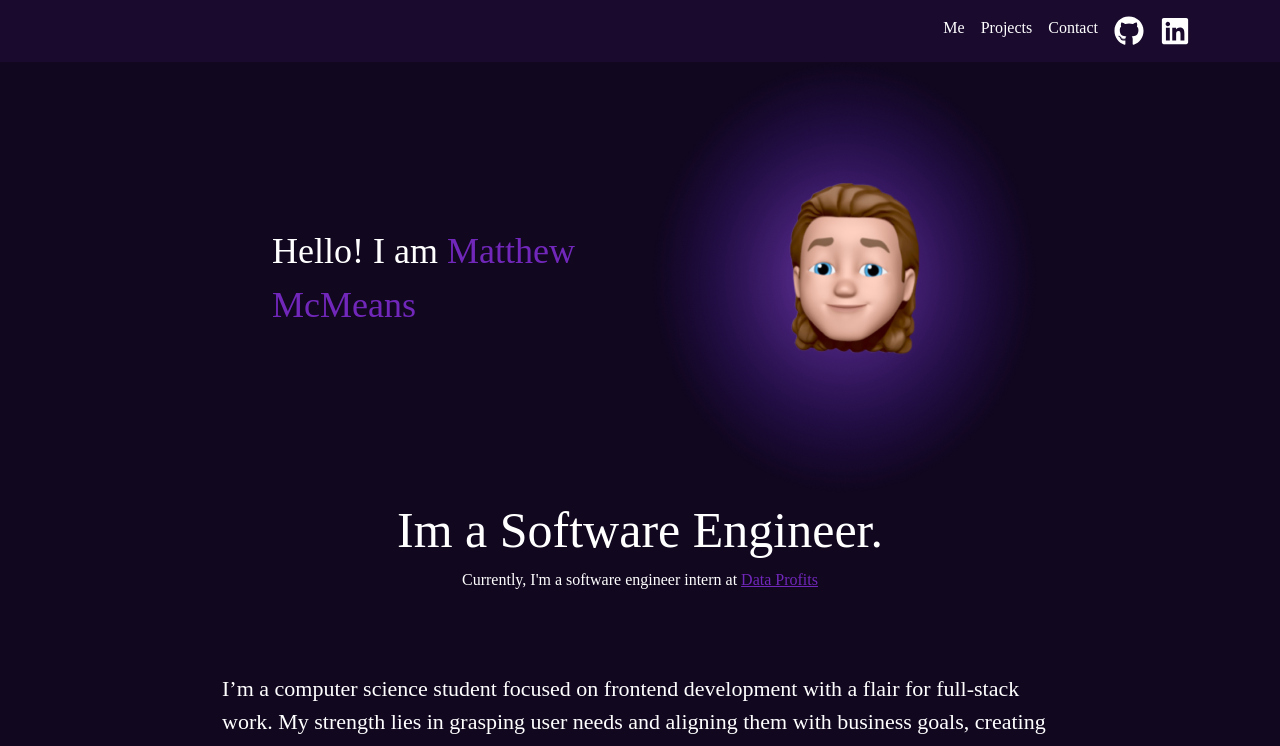
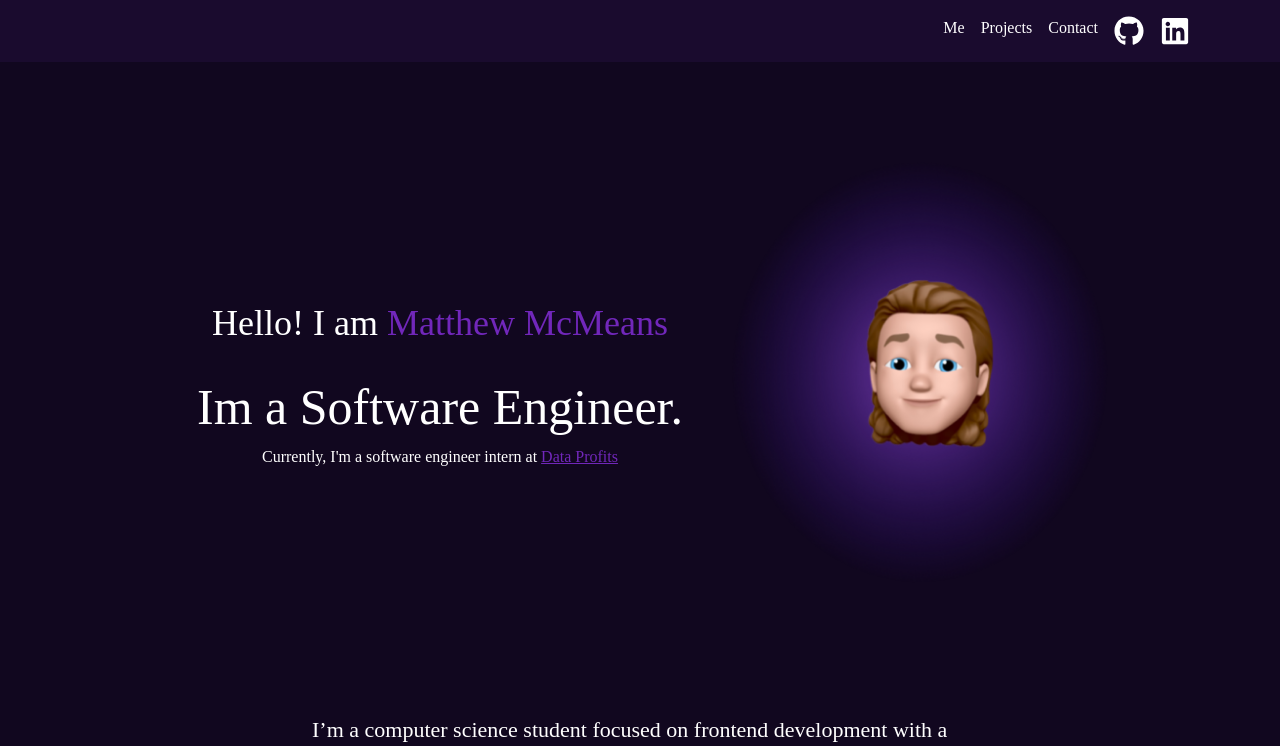
Before and after one commit to mcrayman/Portfolio, a React (Create React App) app in the folder app/: page / in a window 1280 px wide. Shown: the top 746 px of the page. Built offline with nearby package versions, Linux system fonts and the light colour scheme; a web font is replaced by a local one.

Commit message:
fix intro

```diff
--- a/app/src/Intro.js
+++ b/app/src/Intro.js
@@ -1,23 +1,21 @@
 import memoji from './memoji.png'
-import Gradient from './Gradient.png'
 import Container from 'react-bootstrap/Container';
 import Row from 'react-bootstrap/Row';
 import Col from 'react-bootstrap/Col';
 
 function Intro() {
     return (
-        <Container id="intro" className='intro'>
+        <Container id="intro" className='intro' style={{width: '75%'}}>
             <Row className="justify-content-md-center">
-                <Col md={{ span: 4, offset: 2 }} className='hello'>Hello! I am <span className='name'>Matthew McMeans</span></Col>
-                <Col className='memoji-container'><img className="me" src={memoji} alt="memoji"/></Col>
+                <Col md={7}  className="align-self-center" style={{ marginTop: '100px'}}>
+                <div className='hello' style={{ margin: '20px 0 20px 0'}}>Hello! I am <span className='name'>Matthew McMeans</span></div>
+                <div className='im-se'>Im a Software Engineer.</div>
+                <div className="currently" >Currently, I'm a software engineer intern at <a className="dataprofits" href="https://data-profits.com/">Data Profits</a></div>
+                </Col>
+                <Col className='memoji-container' style={{ marginTop: '100px'}}><img className="me" src={memoji} alt="memoji"/></Col>
             </Row>
-            <Row className='im-se'>
-                <Col>Im a Software Engineer.</Col>
-            </Row>
-            <Row className="currently">
-                <Col>Currently, I'm a software engineer intern at <a className="dataprofits" href="https://data-profits.com/">Data Profits</a></Col>
-            </Row>
-            <Row className='about'>
+
+            <Row className='about' style={{ marginTop: '50px',}}>
                 <Col className='about-text'>I’m a computer science student focused on frontend development with a flair for full-stack work. My strength lies in grasping user needs and aligning them with business goals, creating tech solutions that merge both seamlessly.</Col>
             </Row>
         </Container>
```
